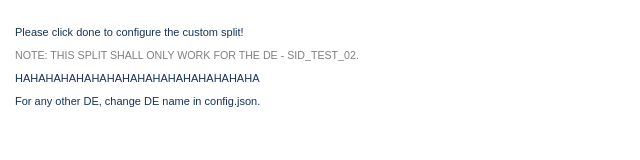
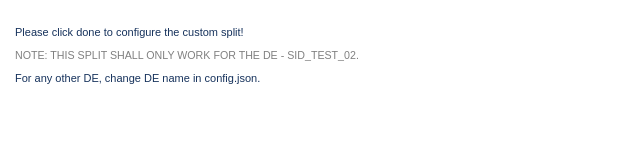
Before and after one commit to sidarth164/sfmc-servicecloud-customsplit, a plain HTML site: page public/index.html in a window 1280 px wide. Shown: the whole page, without its empty margins (0-640 px from the left). Drawn offline with Linux system fonts and the light colour scheme; a script that the page names is missing.

Commit message:
Update index.html

```diff
--- a/public/index.html
+++ b/public/index.html
@@ -55,7 +55,6 @@
 	<div id="step1" class="step">
 		<p>Please click done to configure the custom split!</p>
 		<p class="inputLabel">Note: this split shall only work for the DE - sid_test_02.</p>
-		<p>HAHAHAHAHAHAHAHAHAHAHAHAHAHAHAHA</p>
 		<p>For any other DE, change DE name in config.json.</p>
 	</div>
 </body>
```
